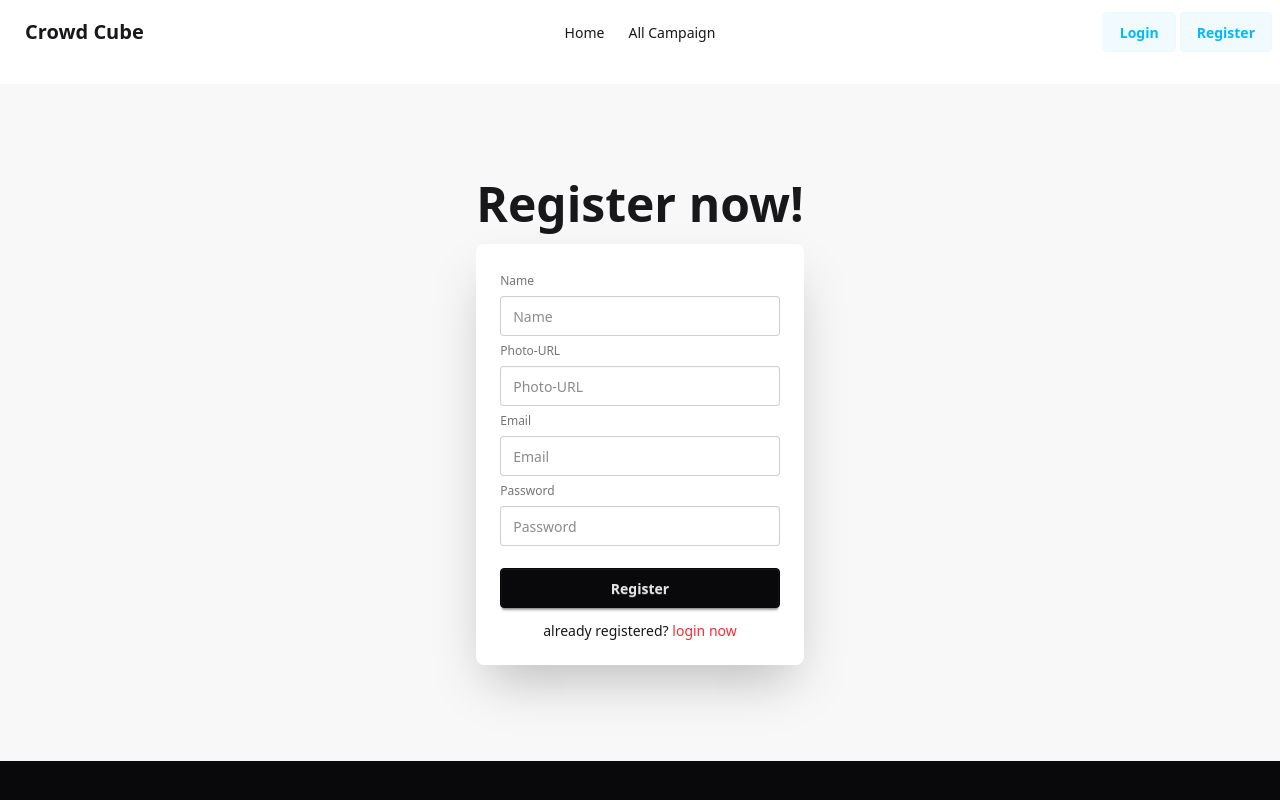
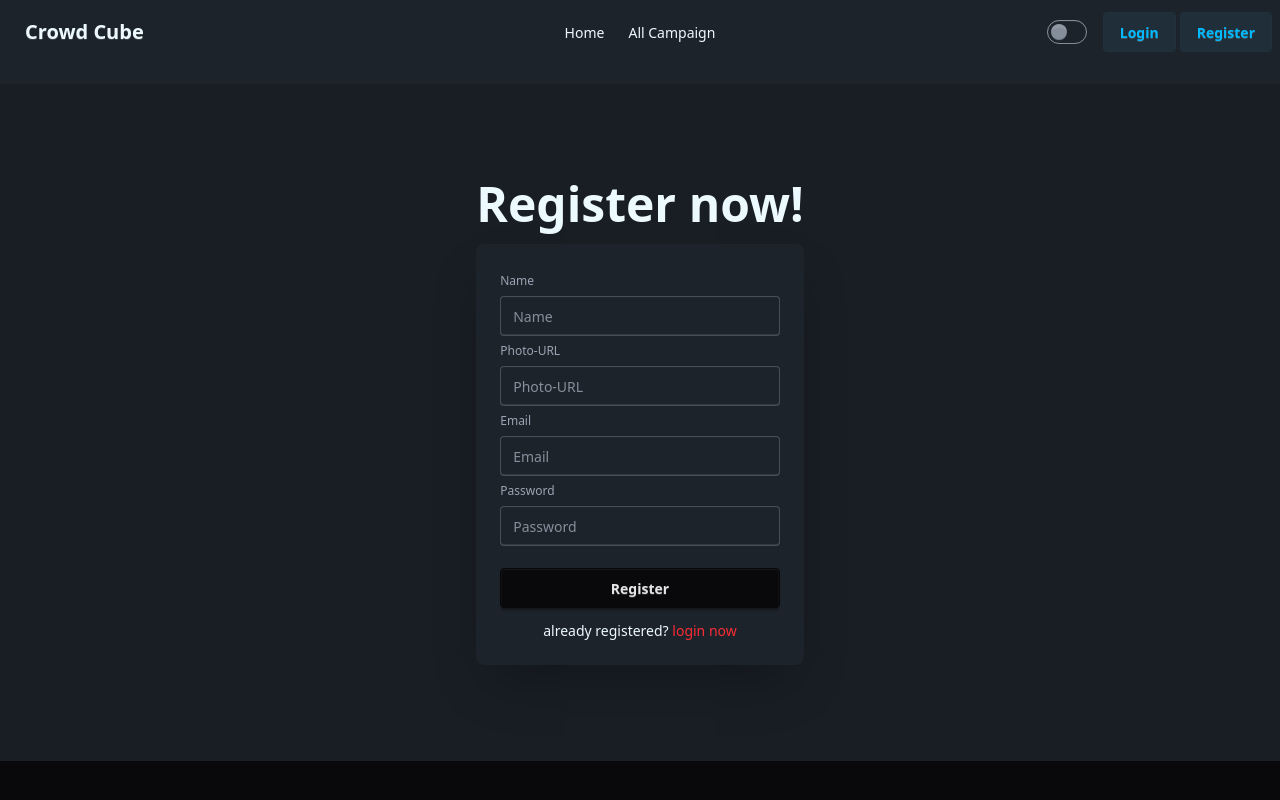
Before and after one commit to ComputerKnowledge/Assignment-10-Client-side, a React (Vite) app: page /register in a window 1280 px wide. Shown: the top 800 px of the page. Built offline with nearby package versions, Linux system fonts and the light colour scheme; no server answers.

Commit message:
added a theme controllar and move the logout button to down the link for small device

```diff
--- a/src/components/navber/Navber.jsx
+++ b/src/components/navber/Navber.jsx
@@ -1,10 +1,11 @@
-import { useContext } from "react";
+import { useContext, useEffect, useState } from "react";
 import { Link, NavLink } from "react-router-dom";
 import { Auth } from "../../authprovider/AuthProvider";
 import Swal from "sweetalert2";
 
 const Nav = () => {
   const { user, logOutUser } = useContext(Auth);
+  const [theme, setTheme] = useState("dark");
   // console.log(user);
   const handleLogOut = () => {
     logOutUser()
@@ -20,6 +21,13 @@ const Nav = () => {
       });
   };
 
+  const handleTheme = () => {
+    setTheme(theme === "light" ? "dark" : "light");
+  };
+  useEffect(() => {
+    document.documentElement.setAttribute("data-theme", theme);
+  }, [theme]);
+
   // console.log(user);
   const link = (
     <>
@@ -30,6 +38,12 @@ const Nav = () => {
           <NavLink to="/addCampaign">Add New Campaign </NavLink>
           <NavLink to={`/myCampaign/${user?.email}`}>My Campaign </NavLink>
           <NavLink to={`/donations/${user?.email}`}>My Donations </NavLink>
+          <button
+            className="sm:hidden btn btn-soft btn-info btn-xs sm:btn-md"
+            onClick={handleLogOut}
+          >
+            Log Out
+          </button>
         </>
       )}
     </>
@@ -54,6 +68,7 @@ const Nav = () => {
               />
             </svg>
           </div>
+
           <ul
             tabIndex={0}
             className="menu menu-sm dropdown-content bg-base-100 rounded-box z-[1] mt-3 w-52 p-2 shadow"
@@ -61,12 +76,20 @@ const Nav = () => {
             {link}
           </ul>
         </div>
-        <a className="btn btn-ghost text-xl">Crowd Cube</a>
+        <Link to={"/"} className="btn btn-ghost text-xl">
+          Crowd Cube
+        </Link>
       </div>
       <div className="navbar-center hidden lg:flex">
         <ul className="menu menu-horizontal px-1 gap-6">{link}</ul>
       </div>
       <div className="navbar-end">
+        <input
+          type="checkbox"
+          value=""
+          className=" toggle theme-controller mr-4 "
+          onClick={handleTheme}
+        />
         {!user ? (
           <div className="space-x-1">
             <button className="btn btn-soft btn-info btn-xs sm:btn-md">
@@ -80,7 +103,7 @@ const Nav = () => {
           <div className=" sm:flex gap-4 justify-center items-center">
             <div className="relative group">
               <img
-                className="rounded-full h-[40px] mb-4 sm:mb-0"
+                className="rounded-full h-[40px] "
                 src={user?.photoURL}
                 alt="picture"
               />{" "}
@@ -89,7 +112,7 @@ const Nav = () => {
               </div>
             </div>
             <button
-              className="btn btn-soft btn-info btn-xs sm:btn-md"
+              className="hidden sm:block btn btn-soft btn-info btn-xs sm:btn-md"
               onClick={handleLogOut}
             >
               Log Out
```
